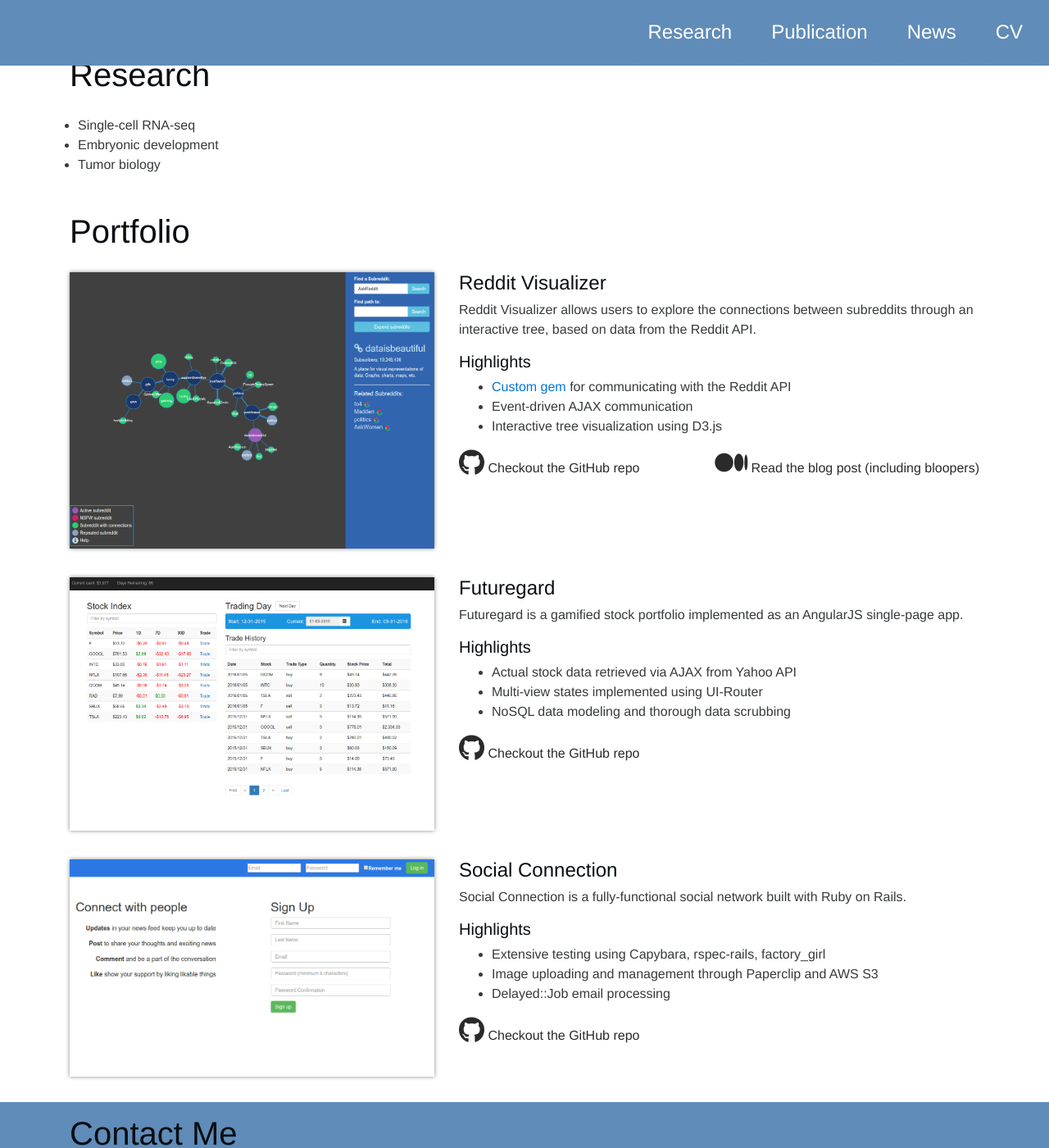
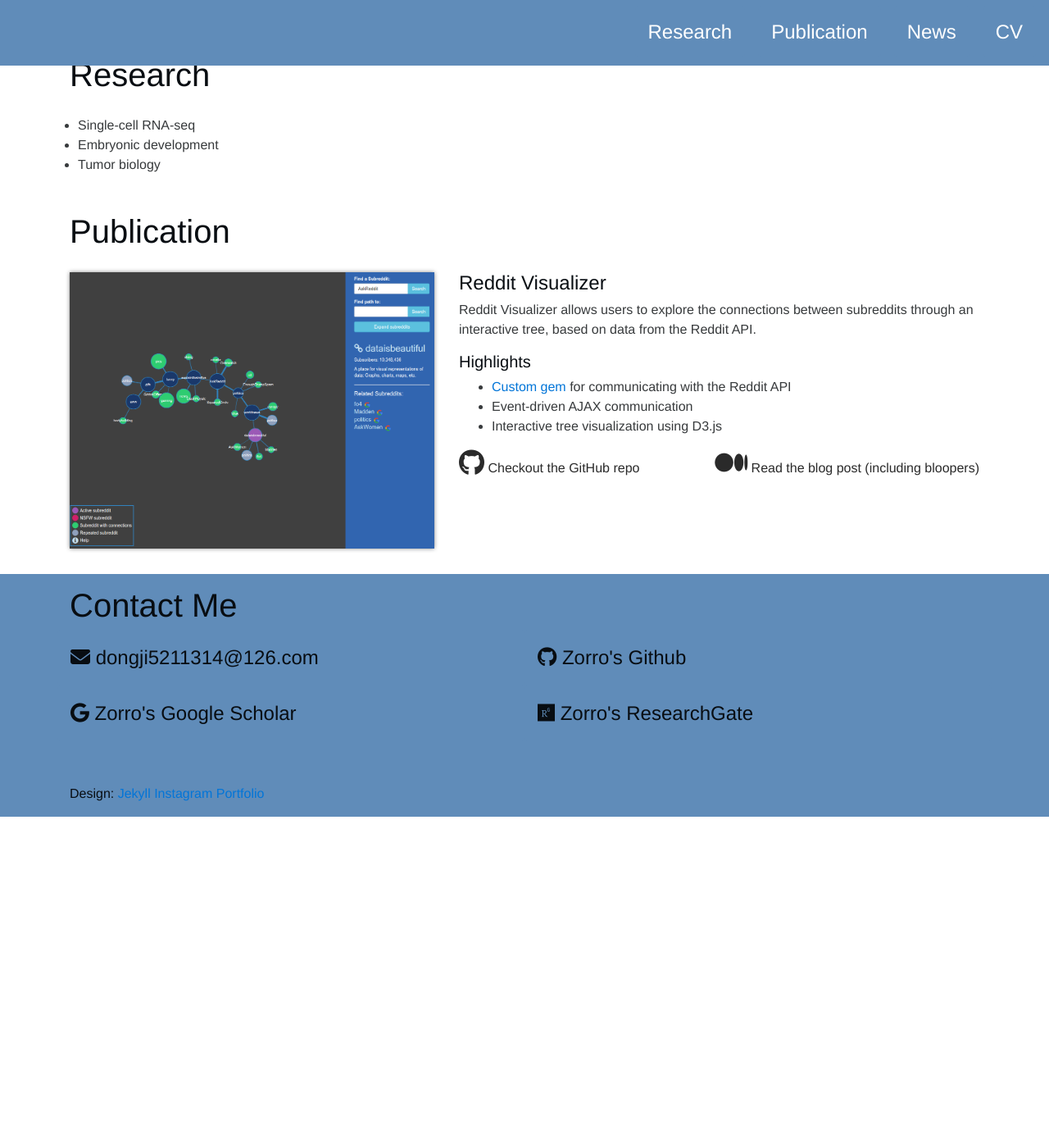
Before and after one commit to zorrodong/zorrodong.github.io, a Jekyll site: the page built from index.html, in a window 1280 px wide and 1400 px high, scrolled down 411 px. Shown: the whole window at 82% size. Built offline with Jekyll 4.4.1, drawn with Linux system fonts in a browser that asks for light colours; nearby versions of some CDN libraries; after the commit the page ends 1407 px from its top, so only the background shows below that.

Commit message:
Update instagram.html

```diff
--- a/_includes/instagram.html
+++ b/_includes/instagram.html
@@ -1,7 +1,7 @@
 <section class="container container-instagram">
   <div class="row">
     <div class="col-md-12">
-      <h1>Portfolio</h1>
+      <h1>Publication</h1>
     </div>
     <div class="col-md-12">
 
@@ -40,58 +40,6 @@
         </div>
       </div>
 
-      <div class="row list-row">
-        <div class="col-md-5 row-top">
-          <img src="./web-dist/images/futuregard.png" class="img-fill light-shadow" alt="screenshot Futuregard">
-        </div>
-        <div class="col-md-7">
-          <div>
-            <h4 class="h-inline">Futuregard</h4>
-          </div>
-          <p>Futuregard is a gamified stock portfolio implemented as an AngularJS single-page app.</p>
-          <div>
-            <h5>Highlights</h5>
-            <ul>
-              <li>Actual stock data retrieved via AJAX from Yahoo API</li>
-              <li>Multi-view states implemented using UI-Router</li>
-              <li>NoSQL data modeling and thorough data scrubbing</li>
-            </ul>
-          </div>
-          <span class="link-group">
-            <a target="_blank" href="https://github.com/anthonyfuentes/futuregard">
-              <i class="fa fa-2x fa-github" aria-hidden="true"></i>
-              Checkout the GitHub repo
-            </a>
-          </span>
-        </div>
-      </div>
-
-      <div class="row list-row">
-        <div class="col-md-5 row-top">
-          <img src="./web-dist/images/social-connection.png" class="img-fill light-shadow" alt="screenshot social connection">
-        </div>
-        <div class="col-md-7">
-          <div>
-            <h4 class="h-inline">Social Connection</h4>
-          </div>
-          <p>Social Connection is a fully-functional social network built with Ruby on Rails.</p>
-          <div>
-            <h5>Highlights</h5>
-            <ul>
-              <li>Extensive testing using Capybara, rspec-rails, factory_girl</li>
-              <li>Image uploading and management through Paperclip and AWS S3</li>
-              <li>Delayed::Job email processing</li>
-            </ul>
-          </div>
-          <span class="link-group">
-            <a target="_blank" href="https://github.com/anthonyfuentes/social_connection">
-              <i class="fa fa-2x fa-github" aria-hidden="true"></i>
-              Checkout the GitHub repo
-            </a>
-          </span>
-        </div>
-      </div>
-
     </div>
   </div>
 </section>
```
